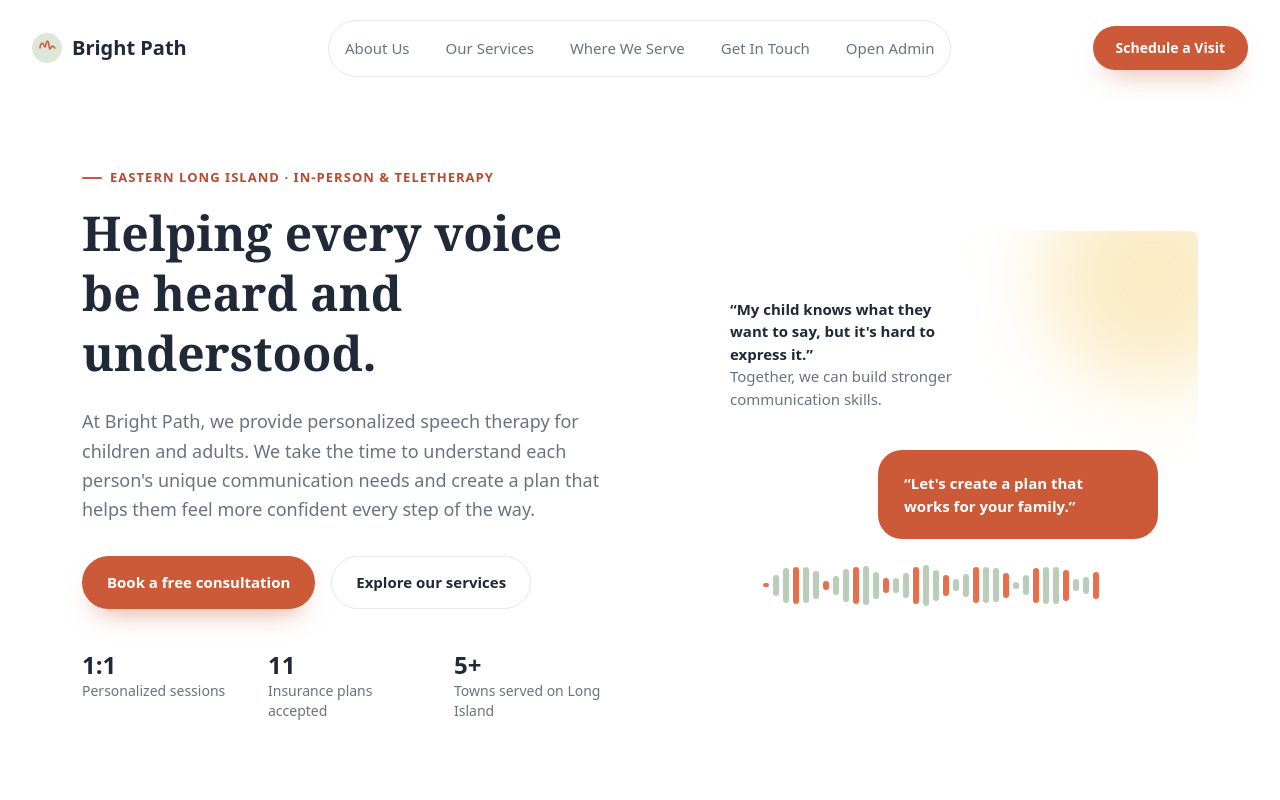
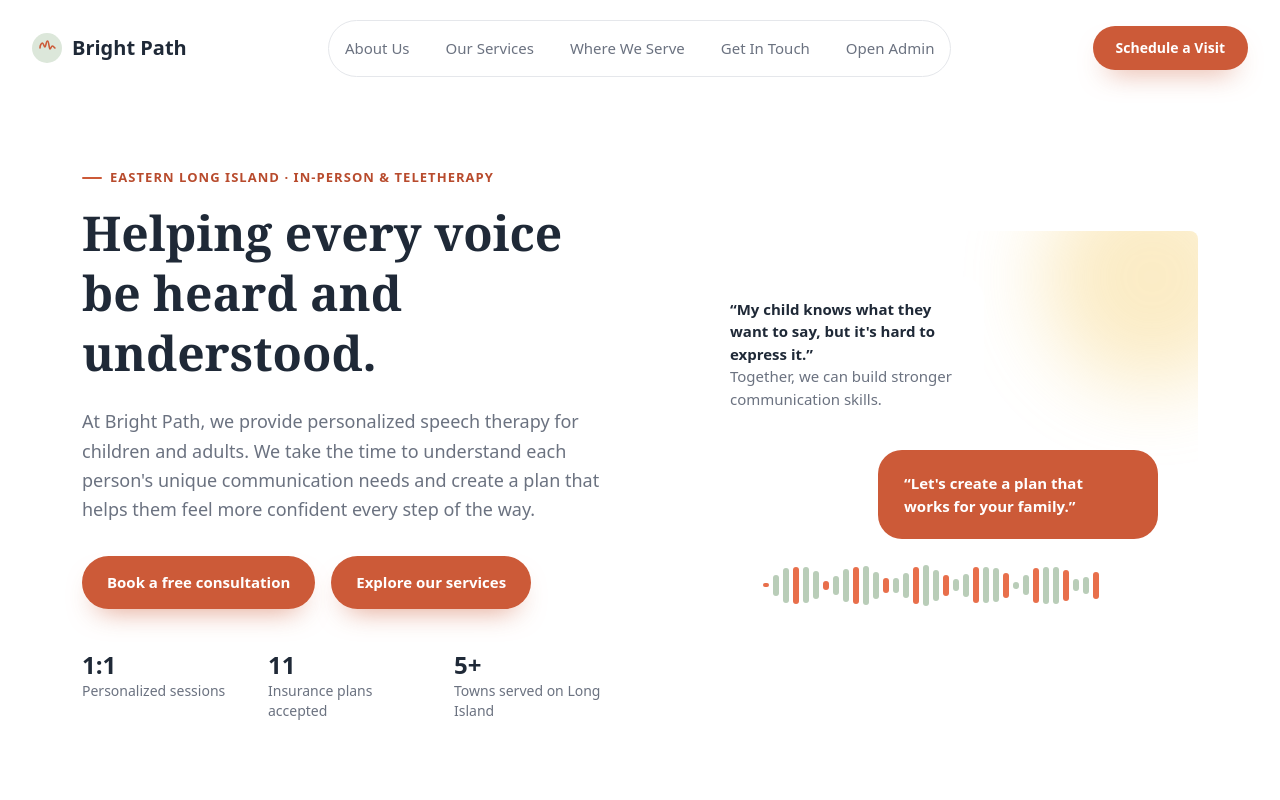
Before and after one commit to rumachoudhury/bright-path-therapy, a Next.js app in the folder frontend/: page / in a window 1280 px wide. Shown: the top 800 px of the page. Built offline with nearby package versions, Linux system fonts and the light colour scheme.

Commit message:
Updated Hero button

```diff
--- a/frontend/components/Hero.jsx
+++ b/frontend/components/Hero.jsx
@@ -1,67 +1,6 @@
-// import Waveform from "./Waveform";
-// import Reveal from "./Reveal";
-
-// export default function Hero() {
-//   return (
-//     <section className="pt-[88px] pb-[60px]" id="top">
-//       <div className="max-w-[1180px] mx-auto px-8 grid grid-cols-1 md:grid-cols-[1.05fr_0.95fr] gap-14 items-center">
-//         <Reveal>
-//           <span className="eyebrow">Eastern Long Island · In-person &amp; teletherapy</span>
-//           <h1 className="font-display font-semibold text-[clamp(38px,5vw,60px)] leading-[1.05] text-ink">
-//             Every voice deserves
-//             <br />
-//             <em className="italic text-coral-deep">to be understood.</em>
-//           </h1>
-//           <p className="mt-[22px] text-lg leading-relaxed text-ink-soft max-w-[480px]">
-//             Bright Path is a private speech-language pathology practice for children and
-//             adults — helping families move from frustration to confident communication,
-//             one session at a time.
-//           </p>
-//           <div className="mt-9 flex gap-4 flex-wrap">
-//             <a href="#contact" className="btn btn-primary">Book a free consultation</a>
-//             <a href="#services" className="btn btn-ghost">Explore our services</a>
-//           </div>
-//           <div className="mt-11 flex gap-9 flex-wrap">
-//             <div>
-//               <strong className="block font-display text-[26px] text-ink">1:1</strong>
-//               <span className="text-[13px] text-ink-soft">Personalized sessions</span>
-//             </div>
-//             <div>
-//               <strong className="block font-display text-[26px] text-ink">11</strong>
-//               <span className="text-[13px] text-ink-soft">Insurance plans accepted</span>
-//             </div>
-//             <div>
-//               <strong className="block font-display text-[26px] text-ink">5+</strong>
-//               <span className="text-[13px] text-ink-soft">Towns served on Long Island</span>
-//             </div>
-//           </div>
-//         </Reveal>
-
-//         <Reveal className="relative bg-gradient-to-br from-sage to-paper-dim rounded-lg2 p-10 min-h-[420px] flex flex-col justify-center items-center shadow-soft overflow-hidden">
-//           <div className="absolute w-[220px] h-[220px] bg-sun opacity-35 rounded-full blur-[40px] -top-16 -right-16" />
-//           <div className="relative z-10 bg-white rounded-3xl px-[26px] py-[22px] shadow-soft max-w-[280px] text-[15px] text-ink-soft self-start">
-//             <strong className="text-ink">“He struggles to be understood at school.”</strong>
-//             <br />
-//             Articulation &amp; language therapy can help.
-//           </div>
-//           <div className="relative z-10 self-end mt-[18px] bg-coral text-white rounded-3xl px-[26px] py-[22px] shadow-soft max-w-[280px] text-[15px]">
-//             <strong className="text-white">“Let's find out how, together.”</strong>
-//           </div>
-//           <div className="relative z-10 mt-[26px] w-full">
-//             <Waveform count={34} height={40} />
-//           </div>
-//         </Reveal>
-//       </div>
-
-//       <div className="max-w-[1180px] mx-auto px-8 mt-6">
-//         <Waveform count={90} height={30} />
-//       </div>
-//     </section>
-//   );
-// }
-
 import Waveform from "./Waveform";
 import Reveal from "./Reveal";
+import Link from "next/link";
 
 export default function Hero() {
   return (
@@ -87,11 +26,13 @@ export default function Hero() {
           </p>
 
           <div className="mt-8 flex gap-4">
-            <button className="btn btn-primary">
+            <Link href="#contact" className="btn btn-primary">
               Book a free consultation
-            </button>
+            </Link>
 
-            <button className="btn btn-ghost">Explore our services</button>
+            <Link href="#services" className="btn btn-primary">
+              Explore our services
+            </Link>
           </div>
 
           <div className="mt-10 grid grid-cols-3 gap-6">
```
